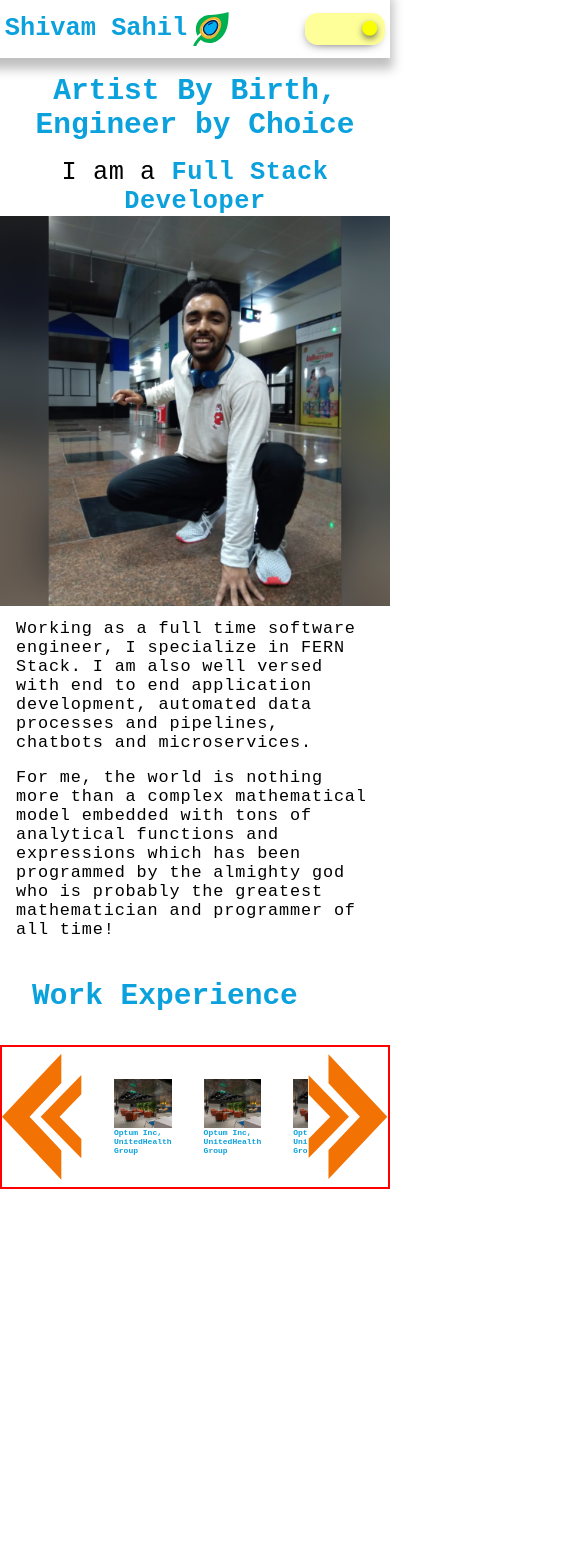
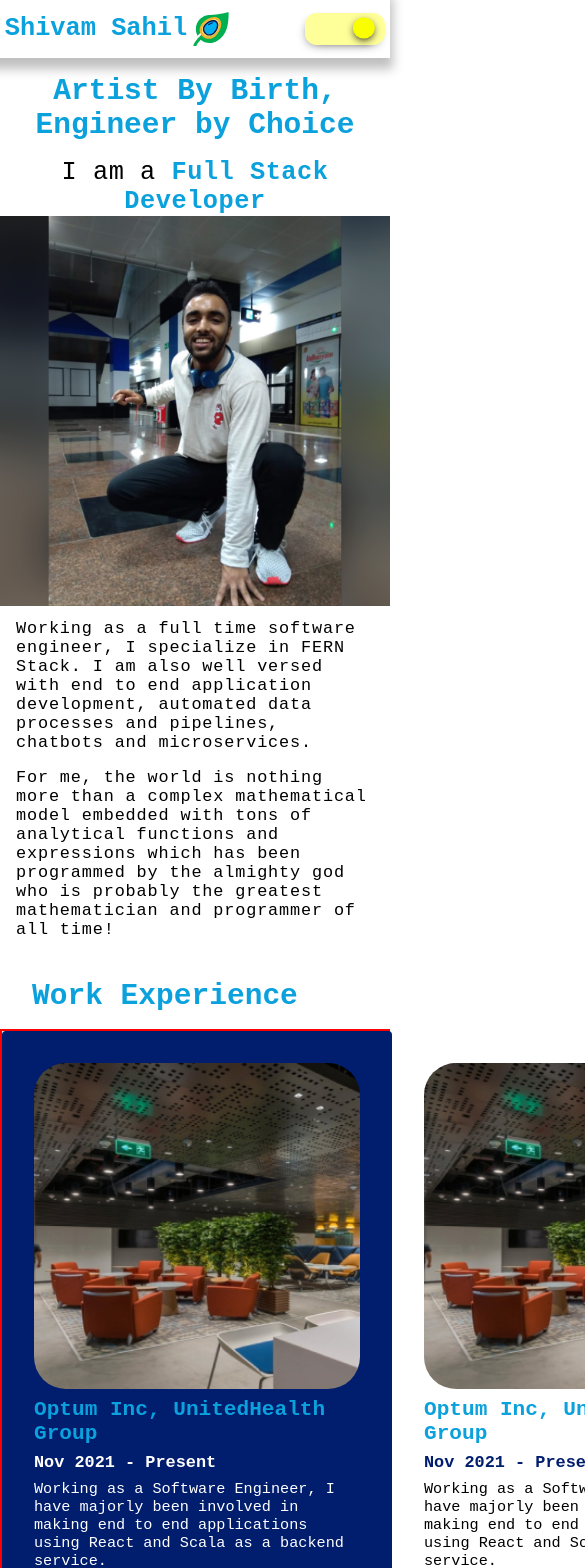
Before and after one commit to sedhha/next-js-pf-v2, a Next.js app: page / in a window 390 px wide. Shown: the top 1568 px of the page, 585 px wide, since content can reach past the window. Before the commit the page ends 1189 px from the top, so only its background shows below. Built offline with nearby package versions, Linux system fonts and the light colour scheme.

Commit message:
Fix-Break-WE
Fix break needs to update for mobile devices appropriately. I feel like I am tired and not creative enough to think of appropriate solution

```diff
--- a/components/v2/Work/Work.module.css
+++ b/components/v2/Work/Work.module.css
@@ -7,6 +7,7 @@
 
 .H1Main {
 	padding: 2rem;
+	padding-bottom: 0;
 	font-size: clamp(0.5rem, var(--h1-text), 16rem);
 	font-weight: bold;
 	color: var(--light-blue);
@@ -14,16 +15,86 @@
 
 .WorkExperienceCard {
 	display: grid;
-    max-width: 100%;
+	max-width: 100vw;
+    border: 2px solid red;
 	grid-template-columns: 1fr 22fr 1fr;
-    grid-template-rows: 1fr;
-    border: 2px solid red;
 }
 
 .ExperienceCardContainer {
 	display: flex;
 	padding: 1rem;
-    overflow-x: auto;
 	width: 100%;
 	justify-content: space-between;
+	column-gap: 1vw;
 }
+
+.Card {
+	display: flex;
+	flex-direction: column;
+	padding: 2rem;
+	/* background-color: var(--dark-blue); */
+	border-radius: 1vw;
+	row-gap: 0.5rem;
+}
+.Card h1 {
+	font-size: clamp(0.5rem, var(--h1-card-text), 16rem);
+	font-weight: bold;
+	color: var(--light-blue);
+}
+
+.Card h2 {
+	font-size: clamp(0.5rem, var(--h1-date-text), 16rem);
+	font-weight: bold;
+	color: var(--blue-card-date-text-color);
+}
+
+.Card > div {
+	display: flex;
+	flex-direction: column;
+	flex: auto;
+	justify-content: space-evenly;
+	row-gap: 1vh;
+}
+
+.Card > div > p {
+	color: var(--blue-card-description-text-color);
+	font-size: clamp(0.5rem, var(--h1-para-text), 16rem);
+}
+
+.Card:nth-child(odd) {
+	background-color: var(--dark-blue);
+}
+
+.Card:nth-child(even) > div > p {
+	color: var(--white-card-description-text-color);
+}
+
+.Card:nth-child(even) h2 {
+	color: var(--white-card-date-text-color);
+}
+
+@media (max-aspect-ratio: 550 / 897) {
+    .WorkExperienceCard {
+        display: block;
+        max-width: 100%;
+    }
+	.ExperienceCardContainer {
+        display: flex;
+        padding: 0;
+        width: 100%;
+        column-gap: 0;
+    }
+    .Card {
+        display: flex;
+        max-width: 100vw;
+        flex-direction: column;
+        padding: 2rem;
+        /* background-color: var(--dark-blue); */
+        border-radius: 1vw;
+        row-gap: 0.5rem;
+    }
+    .H1Main {
+        padding: 2rem;
+        padding-bottom: 1rem;
+    }
+}
--- a/components/v2/Work/index.tsx
+++ b/components/v2/Work/index.tsx
@@ -11,9 +11,9 @@ const Work = () => {
 			<div className={classes.WorkExperienceCard}>
 				<SvgLeft className={'NavigationButton'} height={140} />
 				<div className={classes.ExperienceCardContainer}>
-					<Card />
-					<Card />
-					<Card />
+					<Card className={classes.Card} />
+					<Card className={classes.Card} />
+					<Card className={classes.Card} />
 				</div>
 				<SvgRight className={'NavigationButton'} height={140} />
 			</div>
--- a/components/v2/common/Card/Card.module.css
+++ b/components/v2/common/Card/Card.module.css
@@ -1,17 +1,9 @@
-.Card {
-	display: flex;
-	flex-direction: column;
-	padding: 1rem;
-}
+
 
 .Image {
-	width: 100%;
-	height: 100%;
+	max-height: 60%;
+    aspect-ratio: 1;
 	object-fit: cover;
 	object-position: center;
+    border-radius: 2rem;
 }
-.Card h1 {
-	font-size: clamp(0.5rem, var(--h1-card-text), 16rem);
-	font-weight: bold;
-	color: var(--light-blue);
-}
--- a/components/v2/common/Card/index.tsx
+++ b/components/v2/common/Card/index.tsx
@@ -2,11 +2,27 @@ import React from 'react';
 import classes from './Card.module.css';
 import LazyImage from '@/v2/common/LazyImage';
 
-const Work = () => {
+type Props = {
+	className: string;
+};
+
+const Work = ({ className }: Props) => {
 	return (
-		<div className={classes.Card}>
+		<div className={className}>
 			<LazyImage src={'/sample.png'} className={classes.Image} />
 			<h1>Optum Inc, UnitedHealth Group</h1>
+			<h2>Nov 2021 - Present</h2>
+			<div className={classes.Description}>
+				<p>
+					Working as a Software Engineer, I have majorly been involved in making end
+					to end applications using React and Scala as a backend service.
+				</p>
+				<p>
+					I have been also focussing on building microservices and creating CI/CD
+					workflow pipeline to optimize and facilitate automated testing and
+					deployment of apps.
+				</p>
+			</div>
 		</div>
 	);
 };
--- a/components/v2/common/RadioToggle/RadioToggle.module.css
+++ b/components/v2/common/RadioToggle/RadioToggle.module.css
@@ -1,6 +1,6 @@
 .SwitchBoard {
 	width: clamp(5rem, 6vmax, 16rem);
-	border-radius: 1.5vmax;
+	border-radius: 3vw;
 	aspect-ratio: 2.5;
 	background-color: var(--toggle-switch-bg);
 	box-shadow: -2px 4px 12px -7px #000000;
@@ -10,7 +10,7 @@
 
 .SwitchBoard section {
 	border-radius: 50%;
-	width: clamp(0.5rem, 1.8vmax, 3rem);
+	width: clamp(0.5rem, 5.5vw, 1.5rem);
 	aspect-ratio: 1;
 	background-color: var(--toggle-switch);
 	top:50%;
--- a/styles/global.css
+++ b/styles/global.css
@@ -1,13 +1,18 @@
 :root {
+	/* Constant Colors */
 	--light-blue: #0AA1DD;
-	--toggle-switch-bg: rgba(255, 255, 0, 0.4);
-	--toggle-switch: #FAFF00;
-	--background-color: white;
+	--dark-blue: #001D6E;
+	--blue-card-date-text-color: white;
+	--blue-card-description-text-color: white;
+	--white-card-date-text-color: var(--dark-blue);
+	--white-card-description-text-color: black;
 
 	/* Font Sizes */
 	--standard-headings: 3vmax;
 	--h1-text: 3.5vmax;
-	--h1-card-text: 1.5vw;
+	--h1-card-text: 2.5vh;
+	--h1-date-text: 2vh;
+	--h1-para-text: 1.8vh;
 	--h2-text: 3vmax;
 	--p-text: 2vmax;
 	--standard-headings-small: 1.5vmax;
@@ -15,6 +20,10 @@
 }
 .lightMode {
 	font-family:'Courier New', Courier, monospace;
+	--toggle-switch-bg: rgba(255, 255, 0, 0.4);
+	--toggle-switch: #FAFF00;
+	--background-color: white;
+
 }
 .darkMode {
 	font-family:'Courier New', Courier, monospace;
@@ -42,3 +51,11 @@
 .NavigationButton:hover {
 	scale: 0.9;
 }
+
+/* Media Queries */
+
+@media (max-aspect-ratio: 550 / 897) {
+	.NavigationButton {
+		display: none;
+	}
+}
```
Lines whose indentation alone changed are shown as unchanged.
